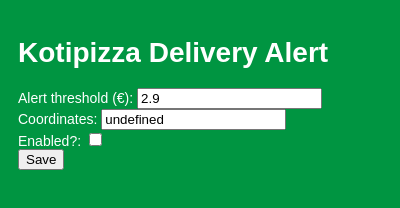
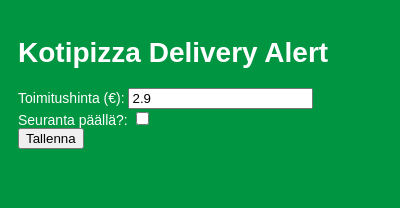
Before and after one commit to nikosalonen/kotipizza-browser-extension, a browser extension: page popup.html in a window 400 px wide. Drawn offline with Linux system fonts and the light colour scheme.

Commit message:
in finnish

```diff
--- a/popup.html
+++ b/popup.html
@@ -6,16 +6,12 @@
   <style>
     /* Add your CSS styles */
     html {
-
       @font-face {
         font-family: "BentonSans ExtraConsended Regular";
         src: url('./assets/BentonSans.otf' format("opentype"));
       }
     }
-
-
     body {
-
       font-family: "BentonSans ExtraConsended Regular", Arial, Helvetica, sans-serif;
       font-size: 14px;
       color: #FFF;
@@ -28,16 +24,15 @@
 
 <body>
   <h1>Kotipizza Delivery Alert</h1>
-  <label for="alertThreshold">Alert threshold (€):</label>
-  <input type="number" id="alertThreshold" min="2,9" step="9">
+  <label for="alertThreshold">Toimitushinta (€):</label>
+  <input type="number" id="alertThreshold" min="2.9" step="8.9">
   <br>
-  <label for="coordinates">Coordinates:</label>
-  <input type="text" id="coordinates">
-  <br>
-  <label for="alertEnabled">Enabled?:</label>
+
+  <label for="alertEnabled">Seuranta päällä?:</label>
   <input type="checkbox" id="alertEnabled">
   <br>
-  <button id="save">Save</button>
+  <span id="coordinates"></span>
+  <button id="save">Tallenna</button>
   <script src="popup.js"></script>
 </body>
 
```
